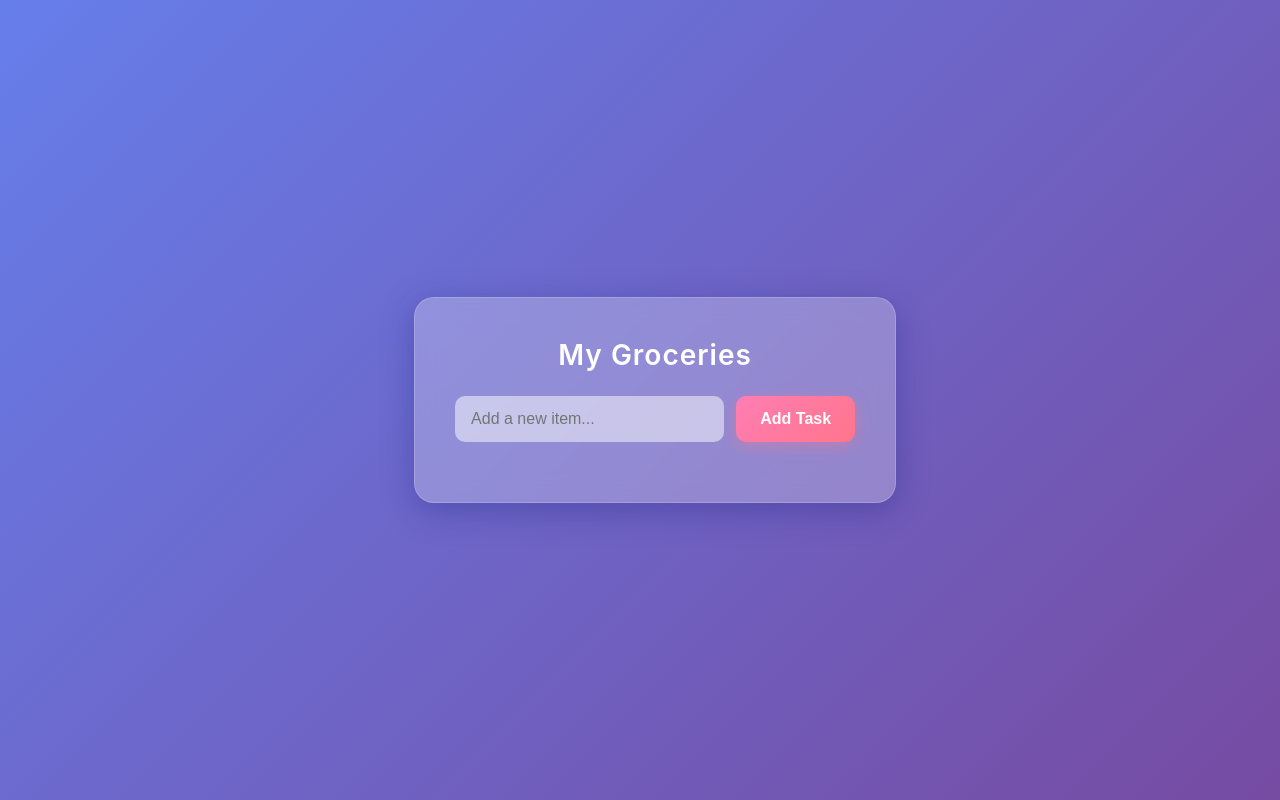
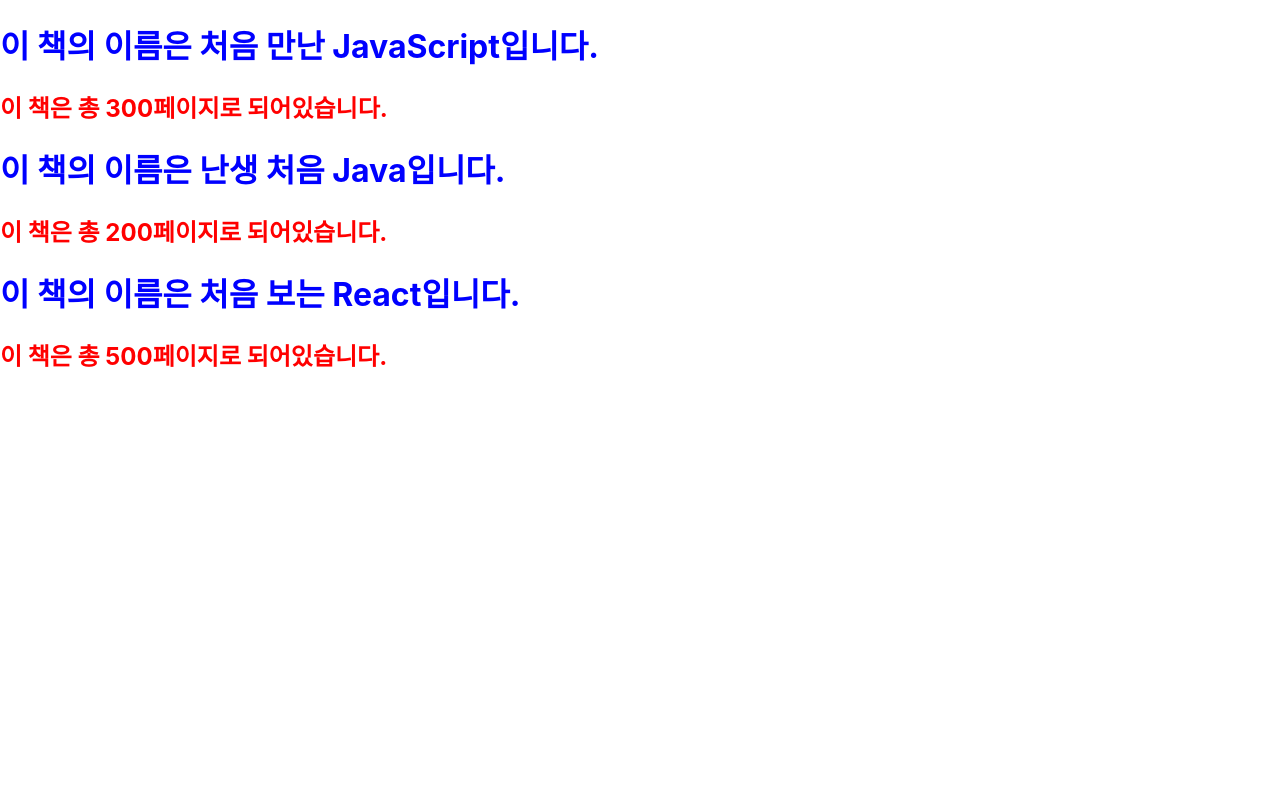
Before and after one commit to psy0635-ctrl/Web_Project2, a React (Create React App) app: page / in a window 1280 px wide. Built offline with nearby package versions, Linux system fonts and the light colour scheme.

Commit message:
React_0827

```diff
--- /dev/null
+++ b/src/03/Book.css
@@ -0,0 +1,6 @@
+h1{
+    color: blue;
+}
+h2{
+    color: red;
+}
--- /dev/null
+++ b/src/03/Book.jsx
@@ -0,0 +1,12 @@
+import React from "react";
+
+function Book(props) {
+    return(
+        <div>
+            <h1>{`이 책의 이름은 ${props.name}입니다.`}</h1>
+            <h2>{`이 책은 총 ${props.numOfPage}페이지로 되어있습니다.`}</h2>
+        </div>
+    );
+}
+
+export default Book;
--- /dev/null
+++ b/src/03/Library.jsx
@@ -0,0 +1,15 @@
+import React from "react";
+import Book from "./Book";
+
+function Library(){
+    return(
+        <div>
+            <Book name = "처음 만난 JavaScript" numOfPage = {300}/>
+            <Book name = "난생 처음 Java" numOfPage = {200}/>
+            <Book name = "처음 보는 React" numOfPage = {500}/>
+        </div>
+
+    );
+}
+
+export default Library;
--- a/src/index.js
+++ b/src/index.js
@@ -3,12 +3,14 @@
 import './index.css';
 // import App from './App';
 import reportWebVitals from './reportWebVitals';
+import Library from "./03/Library";
+import './03/Book.css';
 
-import TodoList from "./01/TodoList";
+// import TodoList from "./01/TodoList";
 const root = ReactDOM.createRoot(document.getElementById('root'));
 root.render(
   <React.StrictMode>
-    <TodoList />
+    <Library/>
   </React.StrictMode>
 );
 
```
